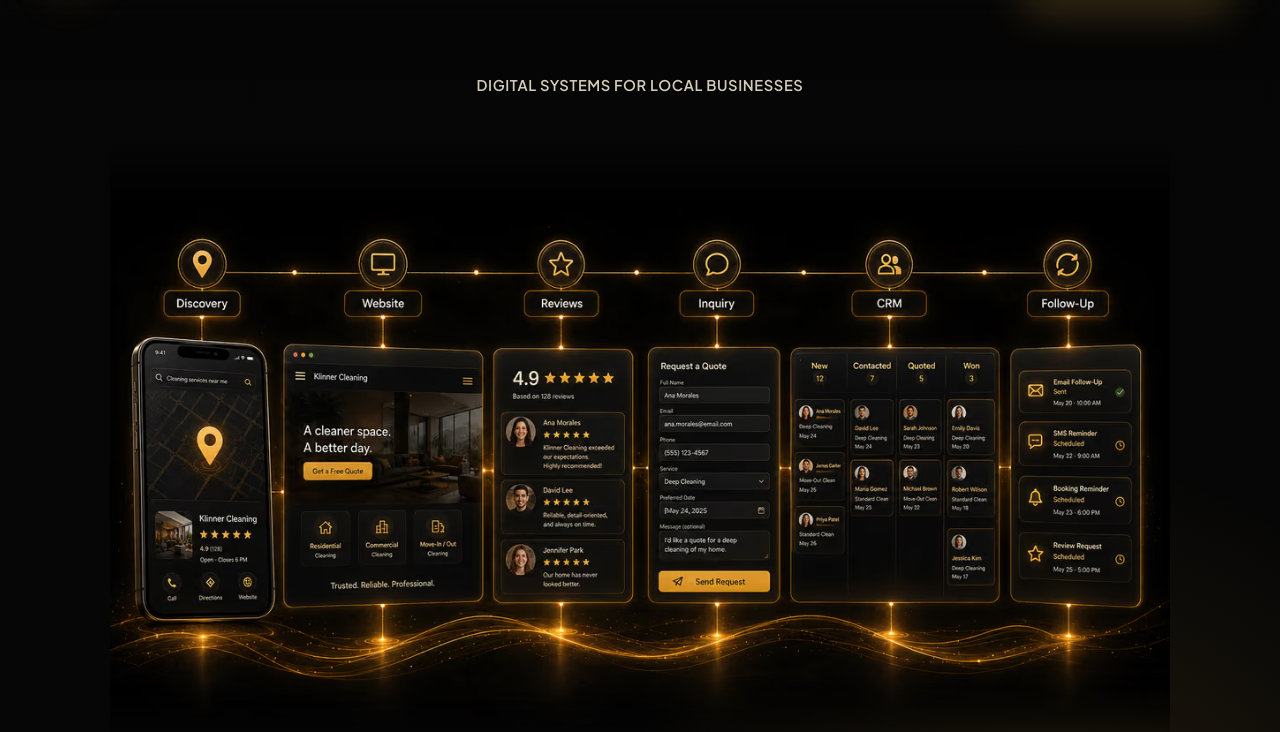
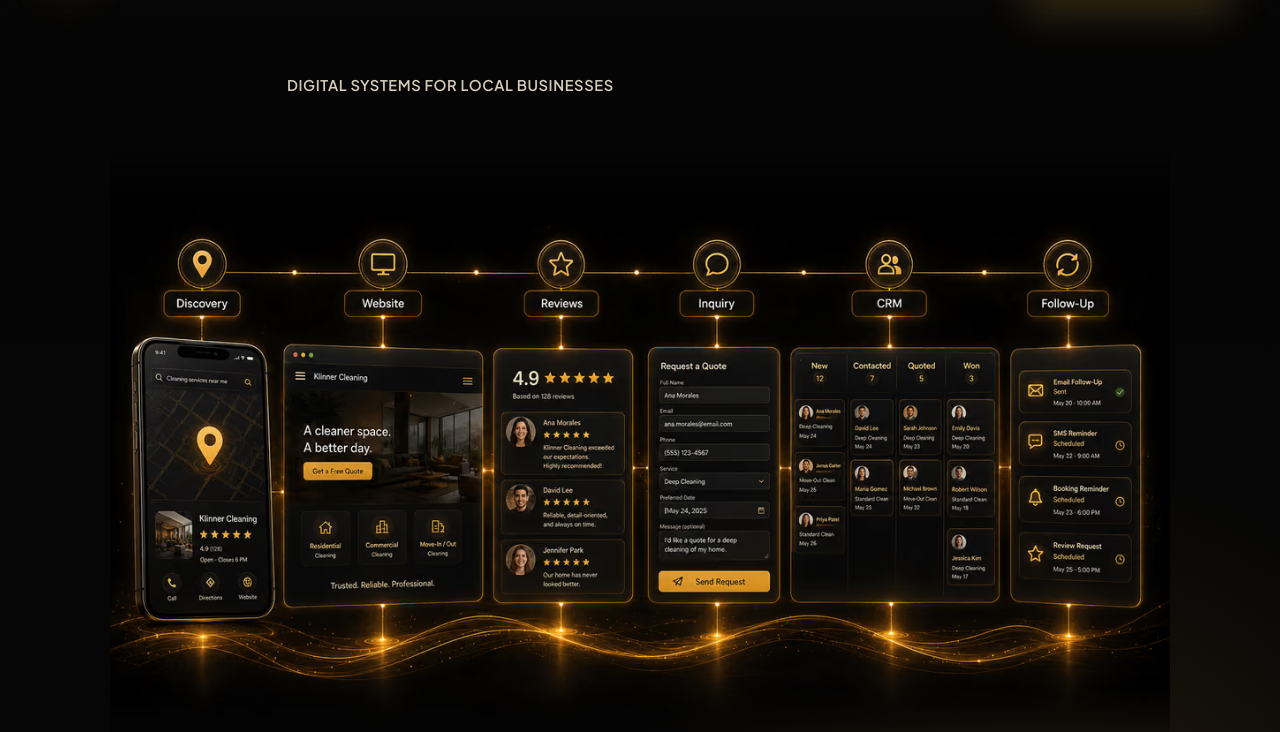
Before and after one commit to gregorblynx/blynxsystems.com, a website: page en/index.html in a window 1280 px wide. Shown: the part 68-800 px from the top of the page. Drawn offline with Linux system fonts and the light colour scheme.

Commit message:
Nudge hero eyebrow inward instead of dead-centering it
Full text-align:center (previous commit) planted the label in the exact
middle of the 1060px image width, which read as a generic standalone
centered title floating in empty space above the image — not what was
wanted. Flush-left (the commit before that) read as too far over at the
edge. Replaced text-align:center with padding-left:15% on
.hero-eyebrow-top at the same >=1024px breakpoint: a visible inward
shift from the image's left edge without going all the way to center,
so the label reads as this image's own caption/kicker rather than an
independent floating headline.

The box itself (width, left/right edges matching the image's box) is
unchanged — only where the text starts within that box moved.

Verified: at 1440/1280px the label sits 177px in from the image's left
edge, 149px at 1024px (proportional, not a fixed value that would look
right at one width and wrong at another). Below 1024px: 0px inset,
confirmed unchanged from before — mobile/tablet untouched. Same
result in both languages. 0 horizontal overflow, 0 console errors
across 1440/1280/1024/390/320px on home, services, projects, contact.

```diff
--- a/assets/styles.css
+++ b/assets/styles.css
@@ -678,15 +678,17 @@ button {
     margin-inline: auto;
   }
 
-  /* max-width + margin-inline:auto above only centers the .hero-eyebrow-top
-     BOX to match the image's box — it doesn't center the (inline-flex,
-     shrink-to-fit) text inside it, which was still sitting flush left
-     within that box. text-align centers inline-level content within its
-     container, so this centers the label itself over the now-centered
-     image. H1/copy/CTAs below stay in normal left-aligned flow — only the
-     eyebrow is text-align:center, and only at this breakpoint. */
+  /* Full text-align:center (tried previously) planted the label dead-center
+     of the whole 1060px image width, which read as a generic standalone
+     centered title floating over empty space — disconnected from the image
+     rather than part of it. Flush-left (the position before that) read as
+     too far over to the edge. This nudges it inward from the image's own
+     left edge without centering it outright, so it still reads as this
+     image's caption/kicker — anchored to the same block, not a floating
+     independent headline. The box itself (width + left/right edges) still
+     matches the image's box exactly; only the text's start point shifts. */
   .hero-eyebrow-top {
-    text-align: center;
+    padding-left: 15%;
   }
 }
 
```
